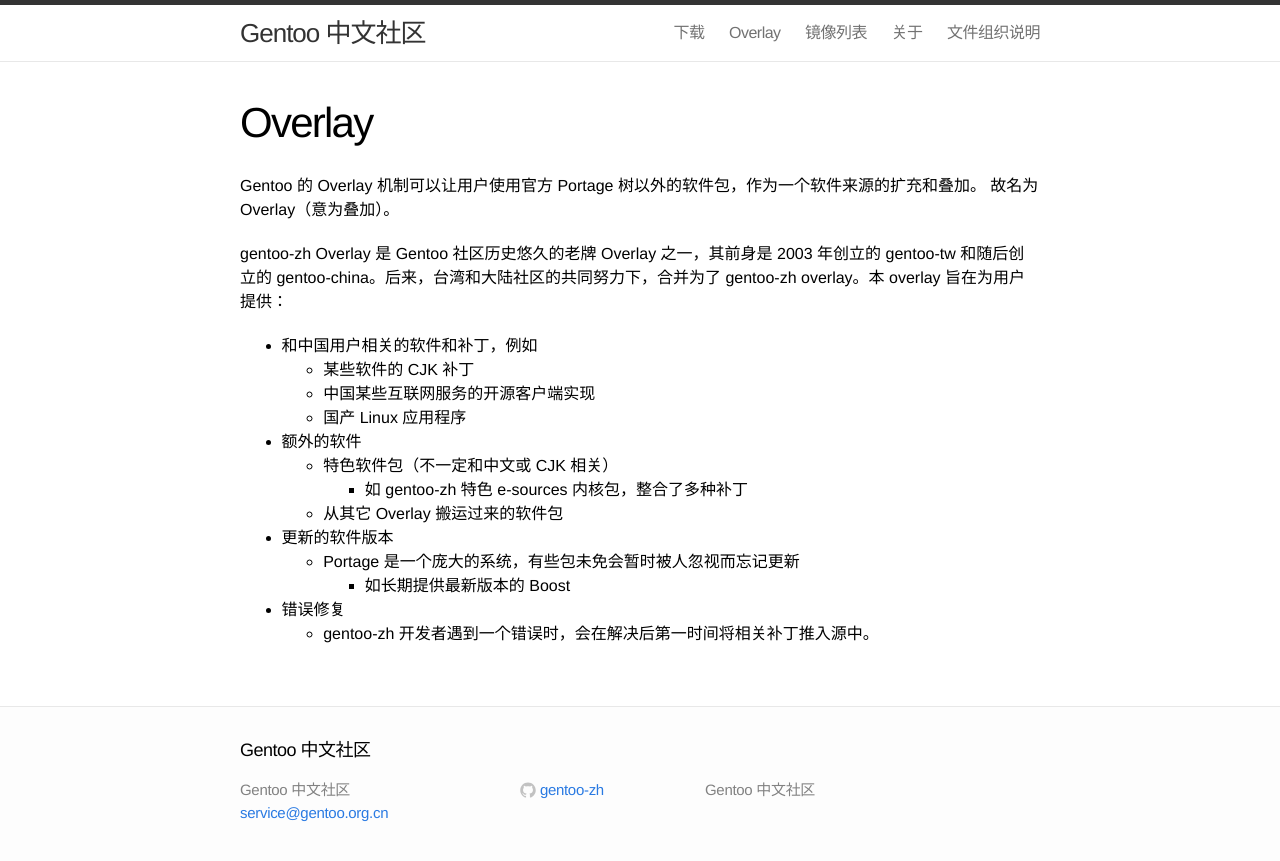
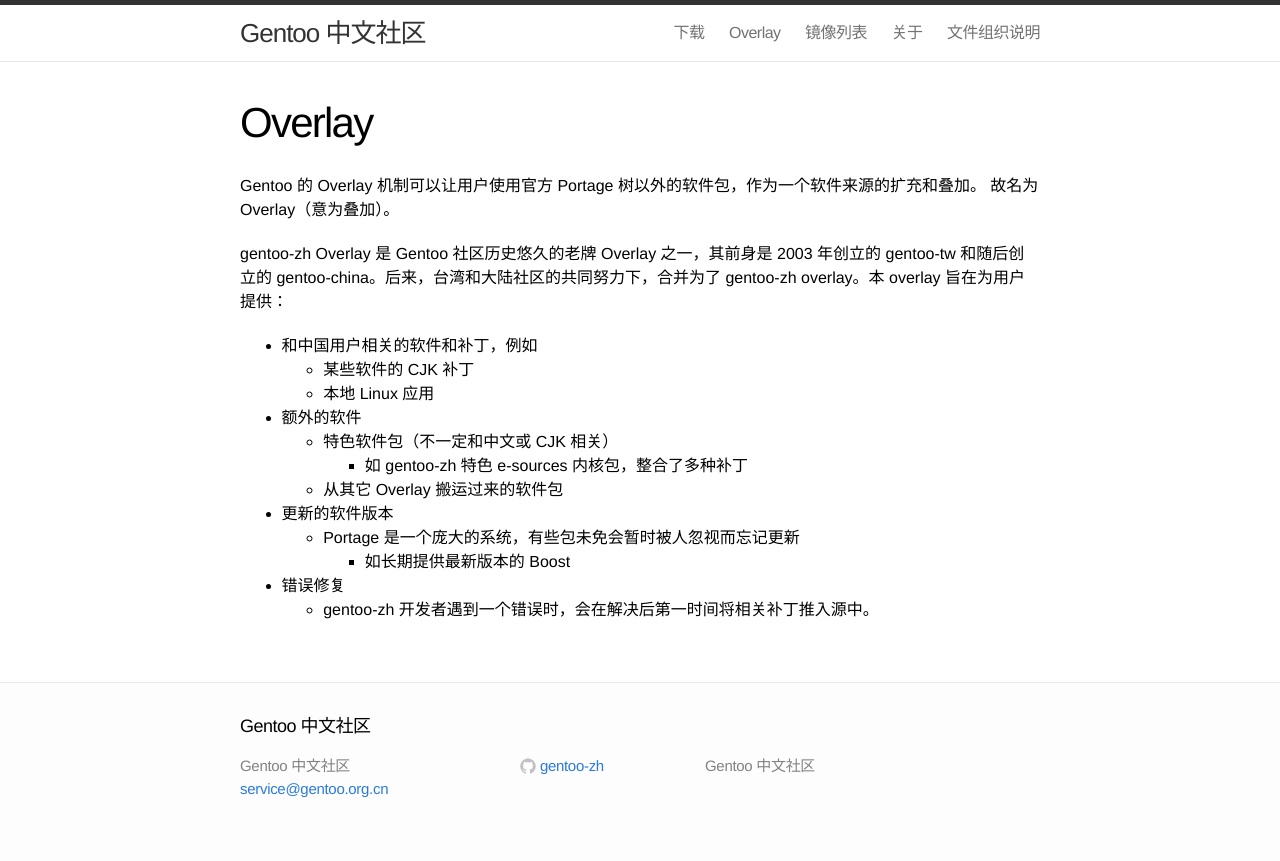
Before and after one commit to Gentoo-zh/gentoo-zh.github.com, a Jekyll site: the page built from 02overlay.md, in a window 1280 px wide. Shown: the top 861 px of the page. Built offline with Jekyll 4.4.1, drawn with Linux system fonts in a browser that asks for light colours.

Commit message:
Update 02overlay.md

```diff
--- a/02overlay.md
+++ b/02overlay.md
@@ -13,8 +13,7 @@
 
 * 和中国用户相关的软件和补丁，例如
   - 某些软件的 CJK 补丁
-  - 中国某些互联网服务的开源客户端实现
-  - 国产 Linux 应用程序
+  - 本地 Linux 应用
 * 额外的软件
   * 特色软件包（不一定和中文或 CJK 相关）
     - 如 gentoo-zh 特色 e-sources 内核包，整合了多种补丁
```
